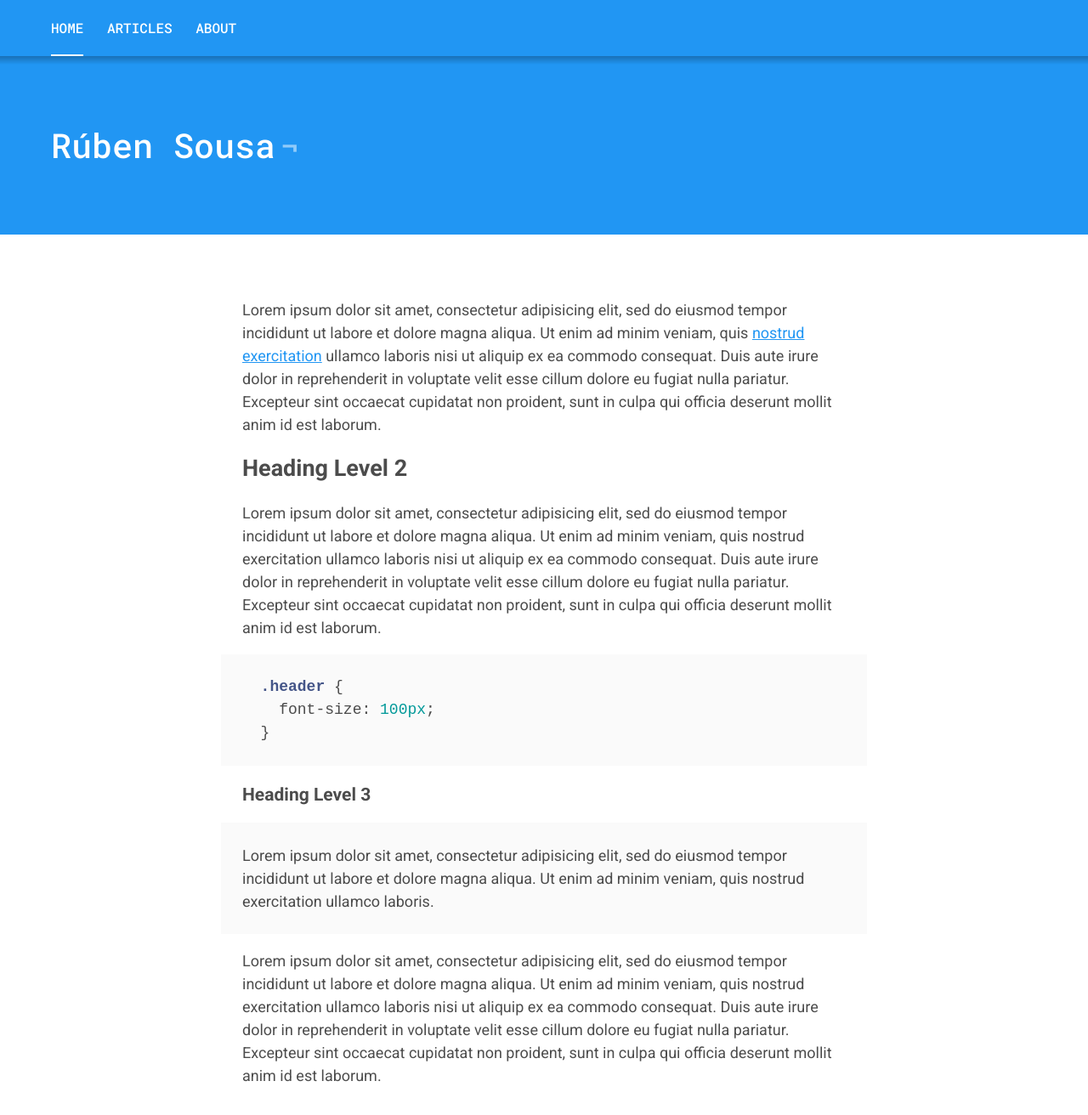
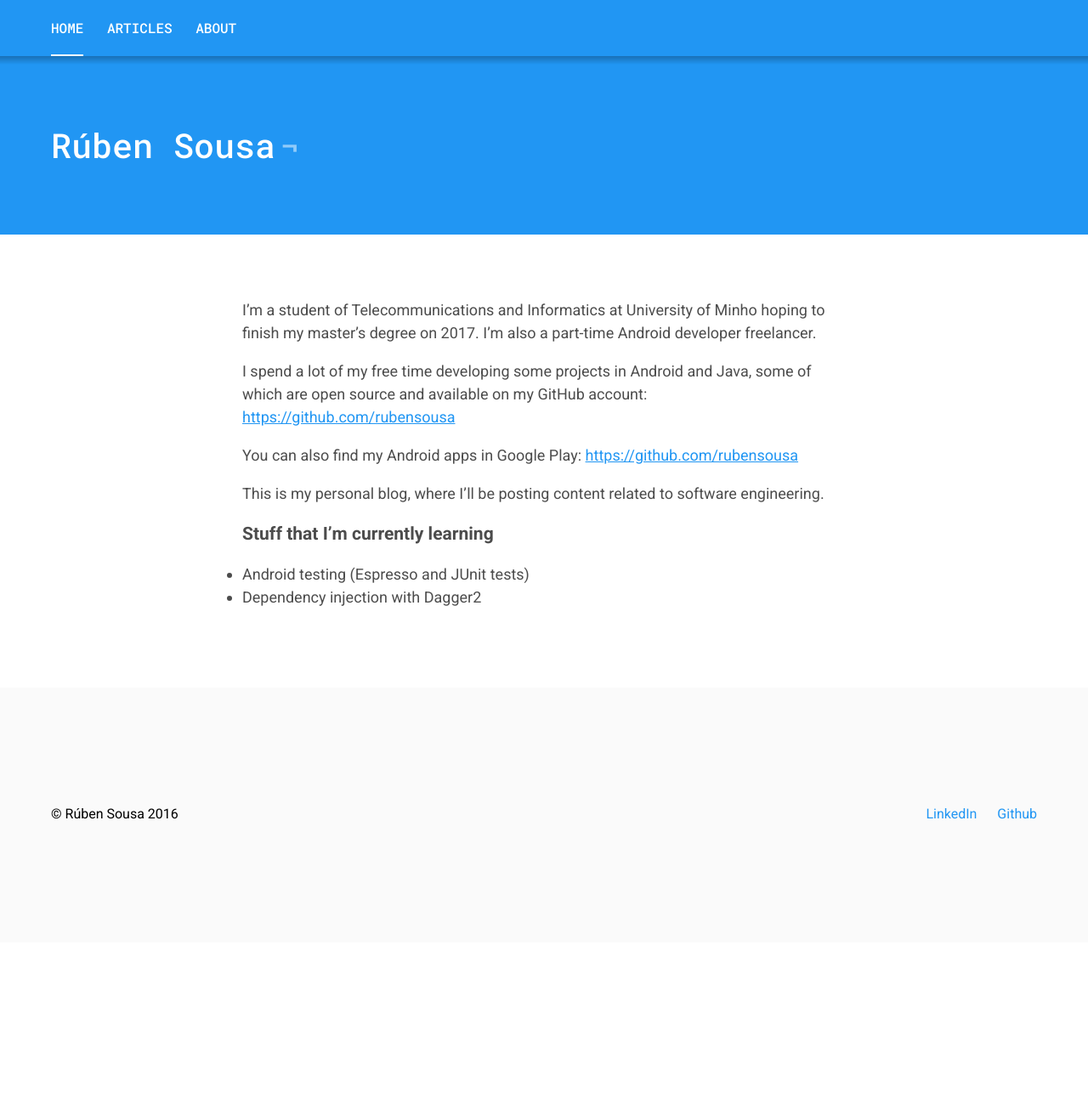
Before and after one commit to rubensousa/rubensousa.github.io, a Jekyll site: the page built from index.markdown, in a window 1280 px wide and 1400 px high. Shown: the top 1312 px of the window at 85% size. Built offline with Jekyll 4.4.1, drawn with Linux system fonts in a browser that asks for light colours.

Commit message:
Update home

```diff
--- a/_config.yml
+++ b/_config.yml
@@ -11,6 +11,7 @@ fixedNav: 'true' # true or false
 #theme: blue # green, blue, orange, purple, grey
 twitterUsername:
 githubUsername: rubensousa
+linkedinUsername: sousaruben
 dribbbleUsername:
 codepenUsername:
 
--- a/_includes/footer.html
+++ b/_includes/footer.html
@@ -2,6 +2,8 @@
   <div class="u-container c-footer__container">
     <p>&copy; {{ site.title }} {{ site.time | date: '%Y' }}</p>
     <p>
+      {% if site.linkedinUsername %}<a href="https://www.linkedin.com/in/{{ site.githubUsername }}">LinkedIn</a>{% endif %}
+      {% if site.googleUsername %}<a href="https://plus.google.com/+{{ site.githubUsername }}">Google+</a>{% endif %}
       {% if site.twitterUsername %}<a href="https://twitter.com/{{ site.twitterUsername }}">Twitter</a>{% endif %}
       {% if site.githubUsername %}<a href="https://github.com/{{ site.githubUsername }}">Github</a>{% endif %}
       {% if site.dribbbleUsername %}<a href="https://dribbble.com/{{ site.dribbbleUsername }}">Dribbble</a>{% endif %}
--- a/index.markdown
+++ b/index.markdown
@@ -2,20 +2,17 @@
 layout: page
 title: Rúben Sousa
 ---
-Lorem ipsum dolor sit amet, consectetur adipisicing elit, sed do eiusmod tempor incididunt ut labore et dolore magna aliqua. Ut enim ad minim veniam, quis [nostrud exercitation](http://alexcarpenter.me) ullamco laboris nisi ut aliquip ex ea commodo consequat. Duis aute irure dolor in reprehenderit in voluptate velit esse cillum dolore eu fugiat nulla pariatur. Excepteur sint occaecat cupidatat non proident, sunt in culpa qui officia deserunt mollit anim id est laborum.
+I'm a student of Telecommunications and Informatics at University of Minho hoping to finish my master's degree on 2017.
+I'm also a part-time Android developer freelancer.
 
-## Heading Level 2
+I spend a lot of my free time developing some projects in Android and Java, some of which are open source and available on my GitHub account:
+[https://github.com/rubensousa](https://github.com/rubensousa)
 
-Lorem ipsum dolor sit amet, consectetur adipisicing elit, sed do eiusmod tempor incididunt ut labore et dolore magna aliqua. Ut enim ad minim veniam, quis nostrud exercitation ullamco laboris nisi ut aliquip ex ea commodo consequat. Duis aute irure dolor in reprehenderit in voluptate velit esse cillum dolore eu fugiat nulla pariatur. Excepteur sint occaecat cupidatat non proident, sunt in culpa qui officia deserunt mollit anim id est laborum.
+You can also find my Android apps in Google Play: [https://github.com/rubensousa](https://play.google.com/store/apps/developer?id=rubensousa)
 
-{% highlight scss %}
-  .header {
-    font-size: 100px;
-  }
-{% endhighlight %}
+This is my personal blog, where I'll be posting content related to software engineering.
 
-### Heading Level 3
+### Stuff that I'm currently learning
 
-> Lorem ipsum dolor sit amet, consectetur adipisicing elit, sed do eiusmod tempor incididunt ut labore et dolore magna aliqua. Ut enim ad minim veniam, quis nostrud exercitation ullamco laboris.
-
-Lorem ipsum dolor sit amet, consectetur adipisicing elit, sed do eiusmod tempor incididunt ut labore et dolore magna aliqua. Ut enim ad minim veniam, quis nostrud exercitation ullamco laboris nisi ut aliquip ex ea commodo consequat. Duis aute irure dolor in reprehenderit in voluptate velit esse cillum dolore eu fugiat nulla pariatur. Excepteur sint occaecat cupidatat non proident, sunt in culpa qui officia deserunt mollit anim id est laborum.
+- Android testing (Espresso and JUnit tests)
+- Dependency injection with Dagger2
```
Also changed, not shown: _pages/about.markdown (deleted, +0 -8 lines).
